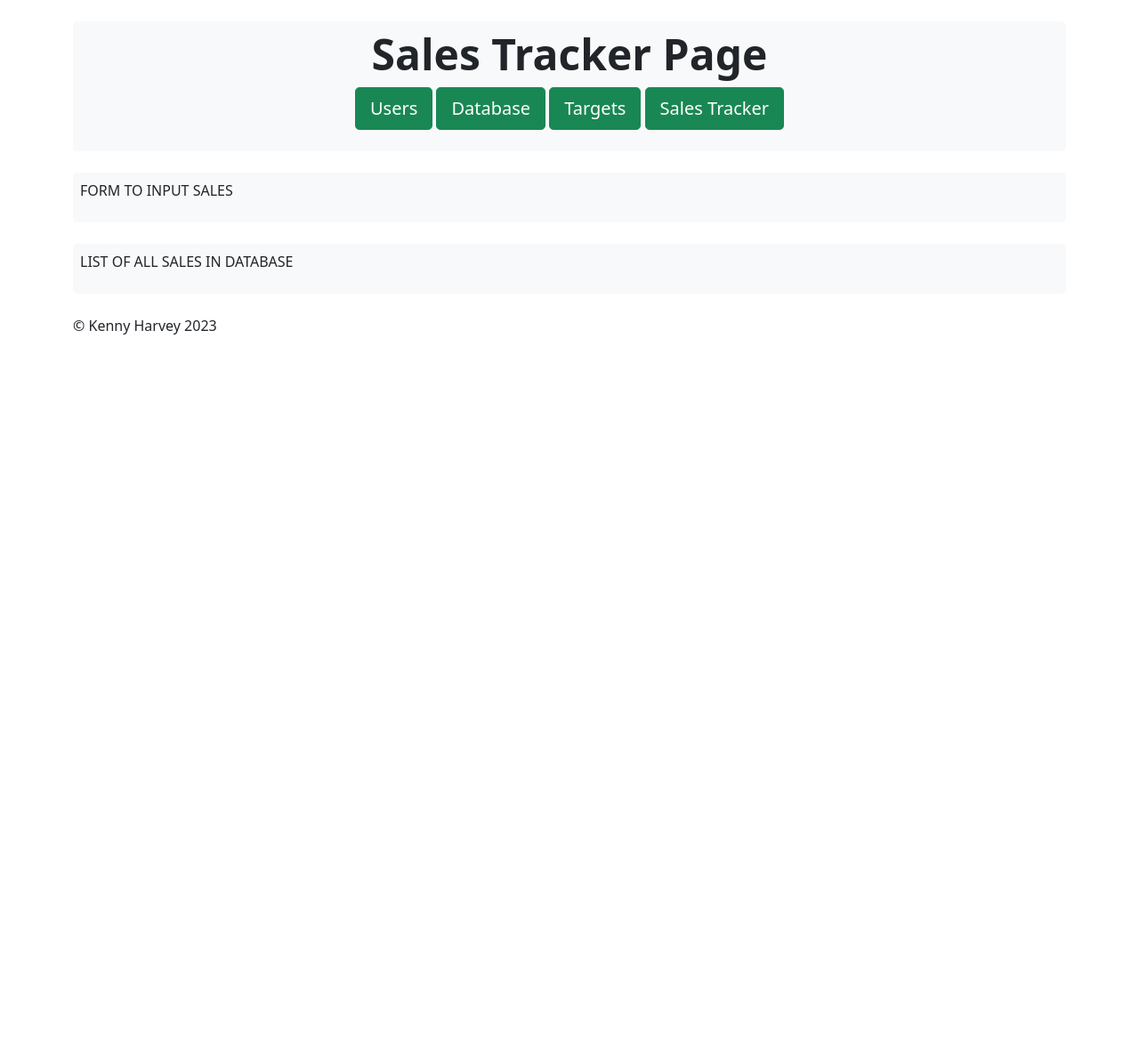
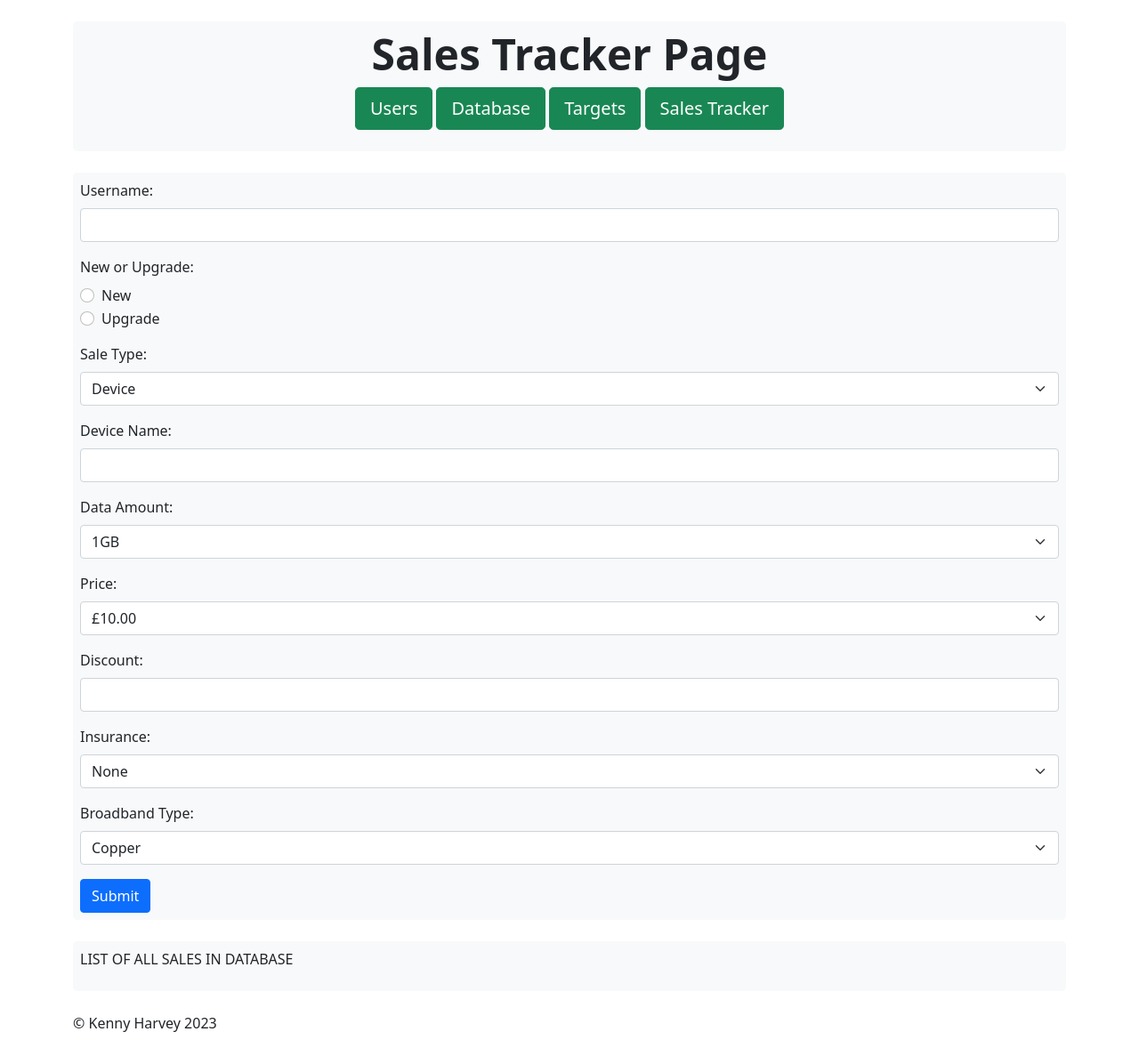
Before and after one commit to TM470-Kenny/TM470_Web_Application, a Flask app: page /sales/ in a window 1280 px wide. Shown: the part 73-1251 px from the top of the page at 89% size. Before the commit the page ends 449 px from the top, so only its background shows below. Run offline with Flask 3, Linux system fonts and the light colour scheme; some libraries are stand-ins or nearby versions.

Commit message:
Basis of sales tracker form created
The form elements have been added for the sales tracker with placeholder values. Used Bootstrap in WTForms to style form. This will be updated to read from the database.

```diff
--- a/Sales_tracker/main.py
+++ b/Sales_tracker/main.py
@@ -1,7 +1,35 @@
 from flask import Flask, render_template
+from flask_wtf import FlaskForm
+from wtforms import StringField, SubmitField, SelectField, RadioField, IntegerField
+from wtforms.validators import DataRequired, NumberRange
+from flask_bootstrap import Bootstrap5
 
 # instantiate the Flask object
 app = Flask(__name__)
+app.config['SECRET_KEY'] = 'hard to guess string'
+
+# instntiate bootstrap to be used with form
+bootstrap = Bootstrap5(app)
+
+
+# form design for sales tracker form
+class SalesForm(FlaskForm):
+    # set as current logged in user - admin can change
+    username = StringField('Username:', validators=[DataRequired()])
+    new_up = RadioField('New or Upgrade:', choices=['New', 'Upgrade'])
+    sale_type = SelectField('Sale Type:', choices=['Device', 'Sim', 'Broadband'])
+    # visible upon choosing device
+    device_name = StringField('Device Name:')
+    data_amount = SelectField('Data Amount:', choices=['1GB', '5GB', '100GB', 'Unlimited'])
+    # price dependent on data and device selected
+    price = SelectField('Price:', choices=['£10.00', '£14.00', '£20.00', '£35.00'])
+    discount = IntegerField('Discount:', validators=[NumberRange(min=0, max=100)])
+    # visible upon choosing device
+    insurance = SelectField('Insurance:', choices=['None', 'Tier 1 Damage', 'Tier 1 Full', 'Tier 2 Damage'
+                            , 'Tier 2 Full'])
+    # visible upon choosing broadband
+    broadband = SelectField('Broadband Type:', choices=['Copper', 'Fibre 1', 'Fibre 2', 'Full Fibre'])
+    submit = SubmitField('Submit')
 
 
 # basic route for login page - linking to html file
@@ -29,9 +57,10 @@ def targets():
 
 
 # route for sales tracker page
-@app.route('/sales/')
+@app.route('/sales/', methods=['GET', 'POST'])
 def sales():
-    return render_template("sales.html")
+    sales_form = SalesForm()
+    return render_template("sales.html", sales_form=sales_form)
 
 
 if __name__ == '__main__':
--- a/Sales_tracker/templates/login.html
+++ b/Sales_tracker/templates/login.html
@@ -14,11 +14,6 @@
 					<a href="/" class="d-flex align-items-center mb-3 mb-md-0 me-md-auto text-dark text-decoration-none">
 						<span class="fs-4">Sales Tracker App</span>
 					</a>
-					<ul class="nav nav-pills">
-						<li class="nav-item">
-							<a href="/" class="nav-link active" aria-current="page">Logout</a>
-						</li>
-					</ul>
 
 				</nav>
 
--- a/Sales_tracker/templates/sales.html
+++ b/Sales_tracker/templates/sales.html
@@ -4,6 +4,7 @@
     <meta charset="UTF-8">
     <title>Sales Tracker Page</title>
     <link href="https://cdn.jsdelivr.net/npm/bootstrap@5.0.2/dist/css/bootstrap.min.css" rel="stylesheet">
+	{% from 'bootstrap5/form.html' import render_form %}
 </head>
 <body>
 <div class="container">
@@ -35,7 +36,19 @@
 				</div>
 			</div>
 			<div id="sales_form" class="p-2 mb-4 bg-light rounded-3">
-				<p>FORM TO INPUT SALES</p>
+				{{ render_form(sales_form) }}
+<!--				<form method="POST">-->
+<!--					{{ sales_form.username.label }} {{ sales_form.username(id='username_field') }}-->
+<!--					{{ sales_form.new_up.label }} {{ sales_form.new_up(id='new_up_radio') }}-->
+<!--					{{ sales_form.sale_type.label }} {{ sales_form.sale_type(id='sale_drop') }}-->
+<!--					{{ sales_form.device_name.label }} {{ sales_form.device_name(id='device_field') }}-->
+<!--					{{ sales_form.data_amount.label }} {{ sales_form.data_amount(id='data_drop') }}-->
+<!--					{{ sales_form.price.label }} {{ sales_form.price(id='price_drop') }}-->
+<!--					{{ sales_form.discount.label }} {{ sales_form.discount(id='discount_int') }}-->
+<!--					{{ sales_form.insurance.label }} {{ sales_form.insurance(id='insurance_drop') }}-->
+<!--					{{ sales_form.broadband.label }} {{ sales_form.broadband(id='broadband_drop') }}-->
+<!--					{{ sales_form.submit() }}-->
+<!--				</form>-->
 			</div>
 			<div id="sales_list" class="p-2 mb-4 bg-light rounded-3">
 				<p>LIST OF ALL SALES IN DATABASE</p>
```
